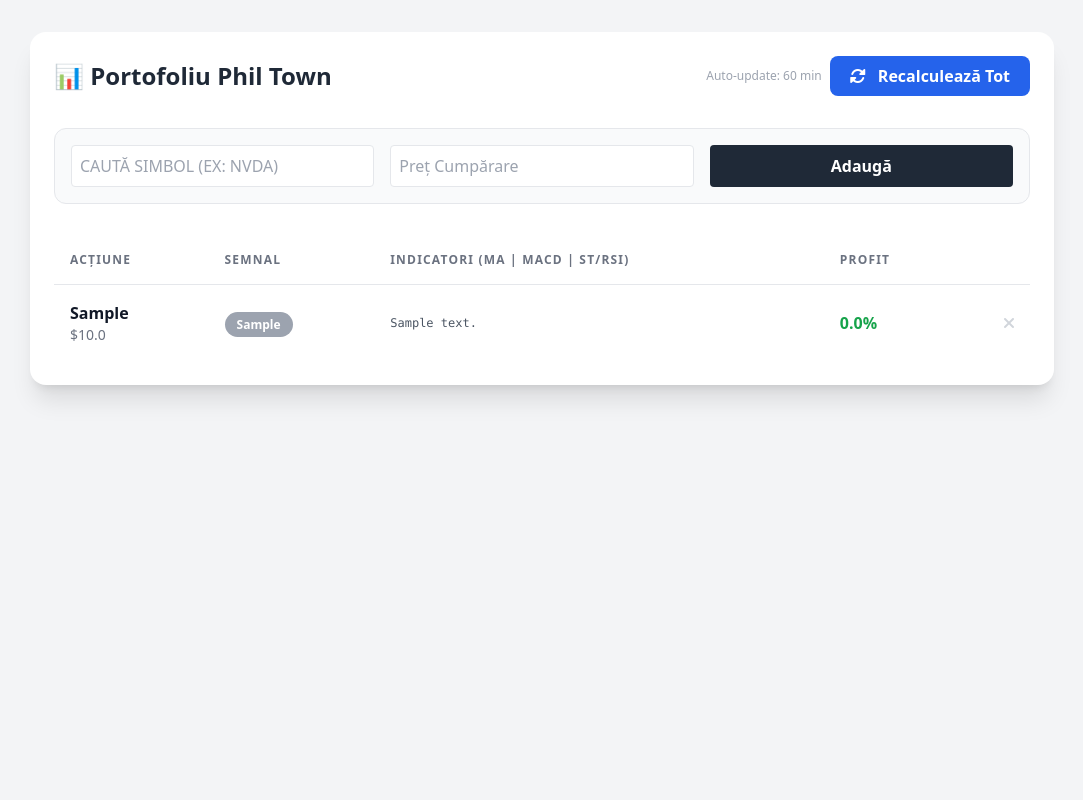
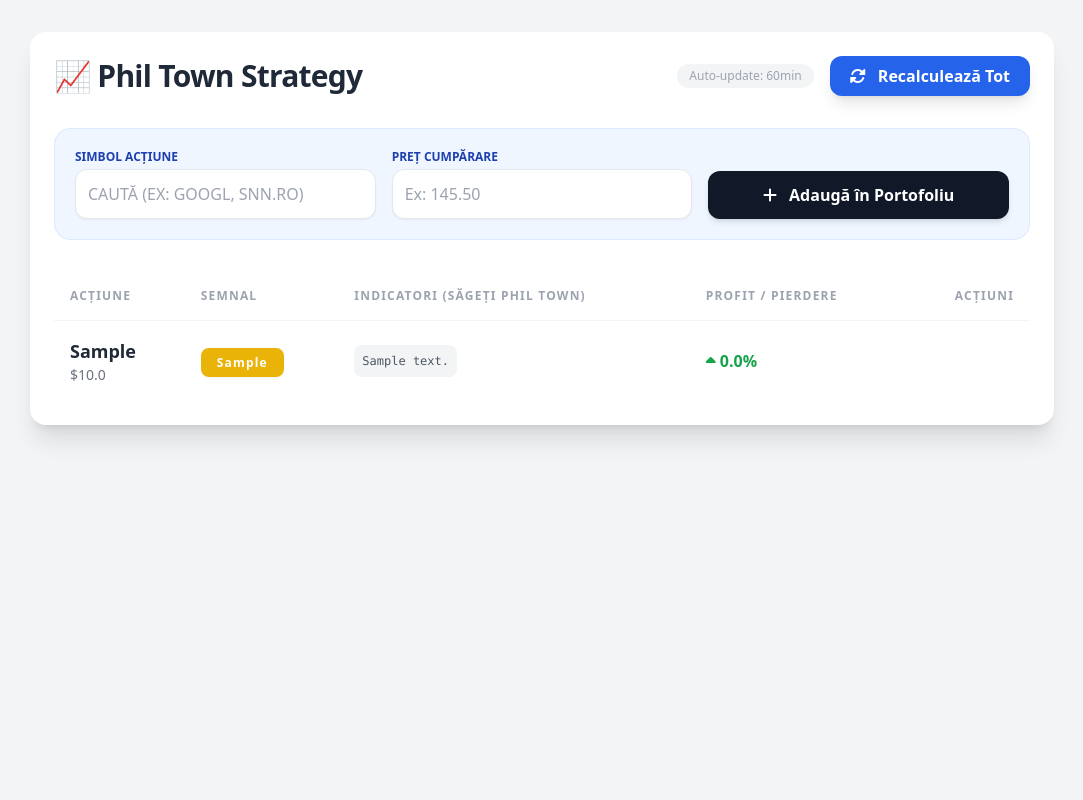
Before and after one commit to constantinionalex/Portofoliu_Revolut, a Flask app: page / in a window 1280 px wide. Shown: the whole page, without its empty margins (98-1181 px from the left). Run offline with Flask 3, Linux system fonts and the light colour scheme; tables that the repository leaves empty hold one stand-in row (values such as "Sample post"); some libraries are stand-ins or nearby versions.

Commit message:
Update index.html

```diff
--- a/templates/index.html
+++ b/templates/index.html
@@ -7,71 +7,83 @@
     <script src="https://cdn.tailwindcss.com"></script>
     <link rel="stylesheet" href="https://cdnjs.cloudflare.com/ajax/libs/font-awesome/6.0.0/css/all.min.css">
     <style>
-        .search-results { position: absolute; z-index: 50; width: 100%; background: white; border: 1px solid #ddd; border-radius: 0 0 8px 8px; max-height: 200px; overflow-y: auto; }
+        .search-results { position: absolute; z-index: 50; width: 100%; background: white; border: 1px solid #ddd; border-radius: 0 0 8px 8px; max-height: 200px; overflow-y: auto; box-shadow: 0 4px 6px -1px rgba(0,0,0,0.1); }
         .search-item { padding: 10px; cursor: pointer; border-bottom: 1px solid #eee; }
         .search-item:hover { background: #f3f4f6; }
     </style>
 </head>
-<body class="bg-gray-100 min-h-screen p-4 md:p-8">
+<body class="bg-gray-100 min-h-screen p-4 md:p-8 font-sans text-gray-900">
     <div class="max-w-5xl mx-auto bg-white rounded-2xl shadow-xl p-6">
-        <div class="flex justify-between items-center mb-8">
-            <h1 class="text-2xl font-extrabold text-gray-800">📊 Portofoliu Phil Town</h1>
-            <div class="flex gap-2">
-                <span class="text-xs text-gray-400 self-center">Auto-update: 60 min</span>
-                <button onclick="refreshAll()" id="refreshBtn" class="bg-blue-600 hover:bg-blue-700 text-white px-5 py-2 rounded-lg font-bold transition">
+        <div class="flex flex-col md:flex-row justify-between items-center mb-8 gap-4">
+            <h1 class="text-3xl font-extrabold text-gray-800 tracking-tight">📈 Phil Town Strategy</h1>
+            <div class="flex items-center gap-4">
+                <span class="text-xs font-medium text-gray-400 bg-gray-100 px-3 py-1 rounded-full">Auto-update: 60min</span>
+                <button onclick="refreshAll()" id="refreshBtn" class="bg-blue-600 hover:bg-blue-700 text-white px-5 py-2 rounded-xl font-bold transition shadow-lg">
                     <i class="fas fa-sync-alt mr-2"></i> Recalculează Tot
                 </button>
             </div>
         </div>
 
-        <div class="relative grid grid-cols-1 md:grid-cols-3 gap-4 mb-8 bg-gray-50 p-4 rounded-xl border border-gray-200">
+        <div class="grid grid-cols-1 md:grid-cols-3 gap-4 mb-8 bg-blue-50 p-5 rounded-2xl border border-blue-100">
             <div class="relative">
-                <input type="text" id="symbolInput" placeholder="Caută Simbol (ex: NVDA)" autocomplete="off" class="w-full p-2 border rounded uppercase outline-none focus:ring-2 focus:ring-blue-400">
+                <label class="block text-xs font-bold text-blue-800 mb-1 uppercase">Simbol Acțiune</label>
+                <input type="text" id="symbolInput" placeholder="Caută (ex: GOOGL, SNN.RO)" autocomplete="off" class="w-full p-3 border rounded-xl uppercase outline-none focus:ring-2 focus:ring-blue-400 shadow-sm">
                 <div id="results" class="search-results hidden"></div>
             </div>
-            <input type="number" id="priceInput" step="0.0001" placeholder="Preț Cumpărare" class="p-2 border rounded outline-none focus:ring-2 focus:ring-blue-400">
-            <button onclick="addStock()" class="bg-gray-800 text-white rounded font-bold hover:bg-black transition">Adaugă</button>
+            <div>
+                <label class="block text-xs font-bold text-blue-800 mb-1 uppercase">Preț Cumpărare</label>
+                <input type="number" id="priceInput" step="0.0001" placeholder="Ex: 145.50" class="w-full p-3 border rounded-xl outline-none focus:ring-2 focus:ring-blue-400 shadow-sm">
+            </div>
+            <div class="flex items-end">
+                <button onclick="addStock()" class="w-full bg-gray-900 text-white p-3 rounded-xl font-bold hover:bg-black transition-all transform active:scale-95 shadow-md">
+                    <i class="fas fa-plus mr-2"></i> Adaugă în Portofoliu
+                </button>
+            </div>
         </div>
 
-        <div class="overflow-x-auto">
-            <table class="w-full text-left">
+        <div class="overflow-x-auto rounded-xl">
+            <table class="w-full text-left border-collapse">
                 <thead>
-                    <tr class="text-gray-500 border-b text-xs uppercase tracking-widest">
+                    <tr class="text-gray-400 border-b border-gray-100 text-xs uppercase tracking-widest">
                         <th class="p-4">Acțiune</th>
                         <th class="p-4">Semnal</th>
-                        <th class="p-4">Indicatori (MA | MACD | ST/RSI)</th>
-                        <th class="p-4">Profit</th>
-                        <th class="p-4"></th>
+                        <th class="p-4">Indicatori (Săgeți Phil Town)</th>
+                        <th class="p-4">Profit / Pierdere</th>
+                        <th class="p-4 text-right">Acțiuni</th>
                     </tr>
                 </thead>
-                <tbody class="divide-y divide-gray-100">
+                <tbody class="divide-y divide-gray-50">
                     {% for stock in stocks %}
-                    <tr class="hover:bg-gray-50 transition">
+                    <tr class="hover:bg-gray-50 transition group">
                         <td class="p-4">
-                            <div class="font-bold text-gray-900">{{ stock.symbol }}</div>
-                            <div class="text-sm text-gray-500">
-                                {% if '.RO' in stock.symbol or '.BVB' in stock.symbol %}
-                                    {{ stock.current_price }} RON
-                                {% else %}
-                                    ${{ stock.current_price }}
-                                {% endif %}
+                            <div class="font-bold text-lg text-gray-800">{{ stock.symbol }}</div>
+                            <div class="text-sm font-medium text-gray-500">
+                                {% if '.RO' in stock.symbol or '.BVB' in stock.symbol %} {{ stock.current_price }} RON {% else %} ${{ stock.current_price }} {% endif %}
                             </div>
                         </td>
                         <td class="p-4">
-                            <span class="px-3 py-1 rounded-full text-xs font-bold text-white {{ 'bg-green-500' if stock.last_signal == 'BUY' else 'bg-red-500' if stock.last_signal == 'SELL' else 'bg-gray-400' }}">
+                            <span class="px-4 py-1.5 rounded-lg text-xs font-black tracking-widest text-white shadow-sm
+                                {% if stock.last_signal == 'BUY' %} bg-green-500
+                                {% elif stock.last_signal == 'SELL' %} bg-red-500
+                                {% else %} bg-yellow-500 {% endif %}">
                                 {{ stock.last_signal }}
                             </span>
                         </td>
-                        <td class="p-4 text-xs font-mono text-gray-600">{{ stock.tech_details }}</td>
+                        <td class="p-4">
+                            <div class="text-xs font-mono text-gray-600 bg-gray-100 p-2 rounded-lg inline-block">
+                                {{ stock.tech_details }}
+                            </div>
+                        </td>
                         <td class="p-4 font-bold">
                             {% set profit = ((stock.current_price - stock.purchase_price) / stock.purchase_price * 100) if stock.purchase_price > 0 else 0 %}
-                            <span class="{{ 'text-green-600' if profit >= 0 else 'text-red-600' }}">
+                            <div class="flex items-center {{ 'text-green-600' if profit >= 0 else 'text-red-600' }}">
+                                <i class="fas {{ 'fa-caret-up mr-1' if profit >= 0 else 'fa-caret-down mr-1' }}"></i>
                                 {{ "%.1f"|format(profit) }}%
-                            </span>
+                            </div>
                         </td>
                         <td class="p-4 text-right">
-                            <button onclick="deleteStock({{ stock.id }})" class="text-gray-300 hover:text-red-500 transition">
-                                <i class="fas fa-times"></i>
+                            <button onclick="deleteStock({{ stock.id }})" class="text-gray-300 hover:text-red-500 p-2 transition opacity-0 group-hover:opacity-100">
+                                <i class="fas fa-trash-alt"></i>
                             </button>
                         </td>
                     </tr>
@@ -85,13 +97,19 @@
         const symbolInput = document.getElementById('symbolInput');
         const resultsDiv = document.getElementById('results');
 
+        // Live Search / Autocomplete
         symbolInput.addEventListener('input', async (e) => {
             const q = e.target.value;
             if (q.length < 2) { resultsDiv.classList.add('hidden'); return; }
             const res = await fetch(`/search?q=${q}`);
             const data = await res.json();
             if (data.length > 0) {
-                resultsDiv.innerHTML = data.map(item => `<div class="search-item" onclick="selectSymbol('${item.symbol}')"><span class="font-bold">${item.symbol}</span> - ${item.name}</div>`).join('');
+                resultsDiv.innerHTML = data.map(item => `
+                    <div class="search-item" onclick="selectSymbol('${item.symbol}')">
+                        <span class="font-bold text-blue-600">${item.symbol}</span>
+                        <span class="text-xs text-gray-400 ml-2">(${item.name})</span>
+                    </div>
+                `).join('');
                 resultsDiv.classList.remove('hidden');
             } else { resultsDiv.classList.add('hidden'); }
         });
@@ -101,7 +119,7 @@
         async function addStock() {
             const symbol = symbolInput.value;
             const price = document.getElementById('priceInput').value;
-            if(!symbol || !price) return alert("Completează ambele câmpuri!");
+            if(!symbol || !price) return alert("Completează simbolul și prețul!");
             const formData = new FormData();
             formData.append('symbol', symbol);
             formData.append('price', price);
@@ -110,20 +128,18 @@
         }
 
         async function deleteStock(id) {
-            if(confirm('Ștergi acțiunea?')) { await fetch(`/delete/${id}`, { method: 'DELETE' }); location.reload(); }
+            if(confirm('Ștergi definitiv această acțiune?')) { await fetch(`/delete/${id}`, { method: 'DELETE' }); location.reload(); }
         }
 
         async function refreshAll() {
             const btn = document.getElementById('refreshBtn');
-            btn.disabled = true; btn.innerHTML = '<i class="fas fa-spinner fa-spin mr-2"></i> Procesez...';
+            btn.disabled = true; btn.innerHTML = '<i class="fas fa-spinner fa-spin mr-2"></i> În lucru...';
             await fetch('/refresh_manual');
-            alert("Recalcularea a pornit. Verifică Telegram în curând.");
+            alert("Sincronizarea a pornit. Datele se vor actualiza treptat (aprox. 1 min / acțiune SUA).");
             btn.disabled = false; btn.innerHTML = '<i class="fas fa-sync-alt mr-2"></i> Recalculează Tot';
         }
 
-        document.addEventListener('click', (e) => {
-            if (!e.target.closest('#symbolInput')) resultsDiv.classList.add('hidden');
-        });
+        document.addEventListener('click', (e) => { if (!e.target.closest('#symbolInput')) resultsDiv.classList.add('hidden'); });
     </script>
 </body>
 </html>
```
